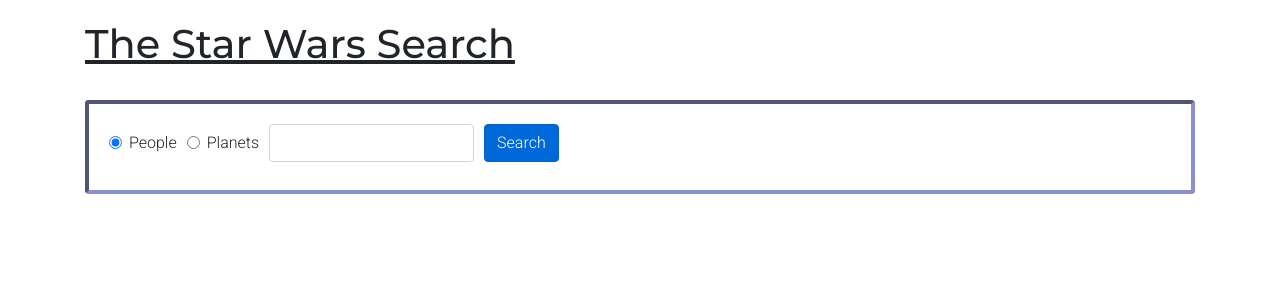
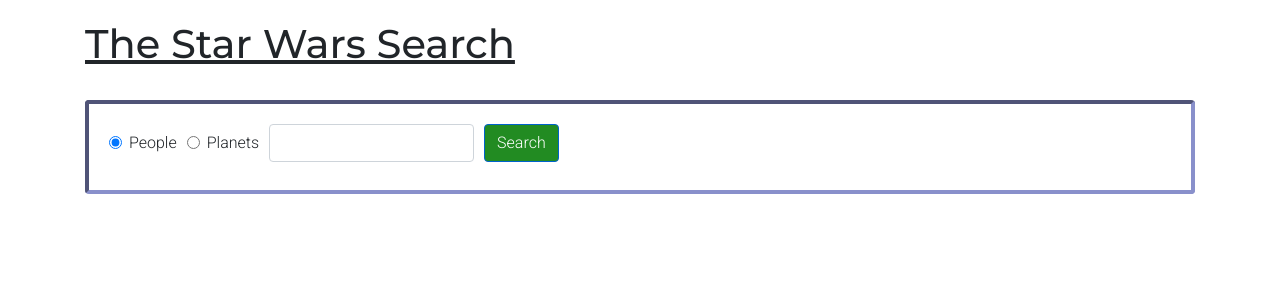
Before and after one commit to sandeepthukral/qa-test-assessment-fedt, an Angular app: page / in a window 1280 px wide. In both pictures the pointer is over the button "Search". Shown: the top 300 px of the page. Built offline with nearby package versions, Linux system fonts and the light colour scheme.

Commit message:
Udpated hover color for visual regression

```diff
--- a/src/styles.css
+++ b/src/styles.css
@@ -20,3 +20,7 @@
     font-size: 1.3rem;
     font-weight: 700;
 }
+
+.btn-primary:hover {
+    background-color: forestgreen;
+}
```
